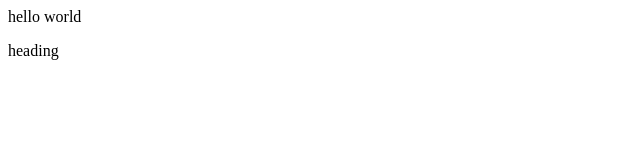
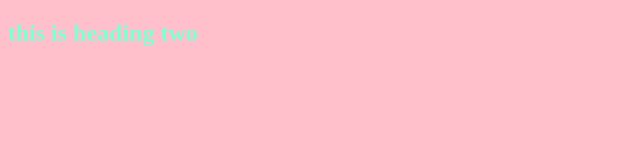
Before and after one commit to Pravesh-rajput/github-demo, a plain HTML site: page index.html in a window 1280 px wide. Shown: the whole page, without its empty margins (0-640 px from the left). Drawn offline with Linux system fonts and the light colour scheme.

Commit message:
add heading and paragraph

```diff
--- a/index.html
+++ b/index.html
@@ -1,2 +1,13 @@
-<p>hello world</p>
-<h>heading </h>
+<!DOCTYPE html>
+<html lang="en">
+<head>
+    <meta charset="UTF-8">
+    <meta name="viewport" content="width=device-width, initial-scale=1.0">
+    <title>Document</title>
+    <link rel="stylesheet" href="style.css">
+</head>
+<body>
+    <h2> this is heading two</h2>
+
+</body>
+</html>
--- /dev/null
+++ b/style.css
@@ -0,0 +1,6 @@
+*{
+    background-color: pink;
+}
+h2{
+    color:aquamarine;
+}
```
Also changed, not shown: 1 other file.
